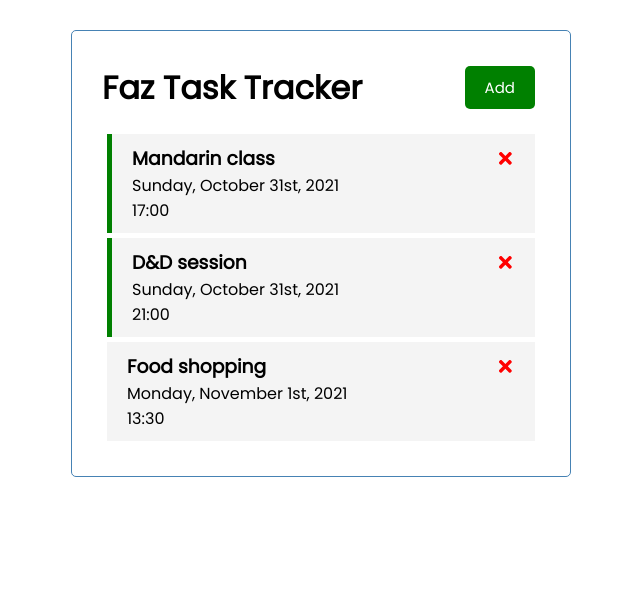
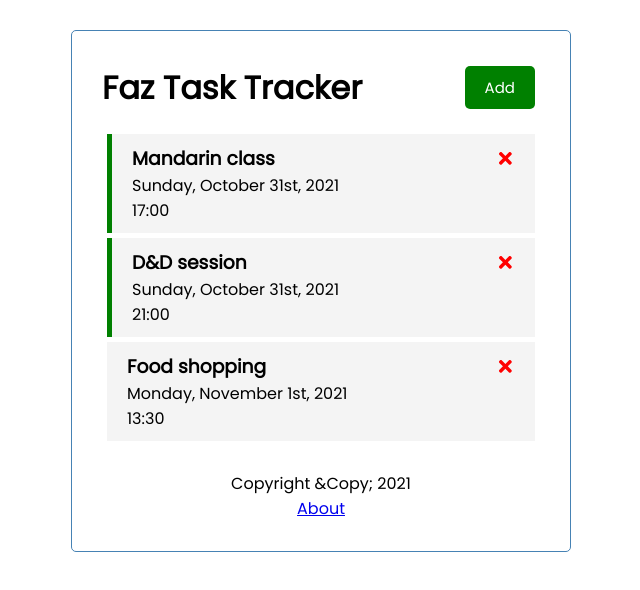
Before and after one commit to FarronF/react-task-tracker, a React (Create React App) app: page / in a window 1280 px wide. Shown: the top 590 px of the page, without its empty margins (319-959 px from the left). Built offline with nearby package versions, Linux system fonts and the light colour scheme; data requests are answered from the project's data file.

Commit message:
Add footer

```diff
--- a/package.json
+++ b/package.json
@@ -10,6 +10,7 @@
     "react": "^17.0.2",
     "react-dom": "^17.0.2",
     "react-icons": "^4.3.1",
+    "react-router-dom": "^5.3.0",
     "react-scripts": "4.0.3",
     "web-vitals": "^1.1.2"
   },
--- a/src/App.js
+++ b/src/App.js
@@ -1,5 +1,6 @@
 import Header from './components/Header'
 import Tasks from './components/Tasks';
+import Footer from './components/Footer';
 import AddTask from './components/AddTask';
 import { useState, useEffect } from "react"
 
@@ -53,15 +54,16 @@ function App() {
     const updatedTask = {...taskToChange, reminder: !taskToChange.reminder}
 
     console.log(taskToChange);
-    await fetch(`http://localhost:5000/tasks/${id}`, {
+    const response = await fetch(`http://localhost:5000/tasks/${id}`, {
       method: 'PUT',
       headers: { 'Content-type': 'application/json'},
       body: JSON.stringify(updatedTask)
     });
 
+    const data = await response.json();
 
     setTasks(tasks.map(task => {
-      return task.id === id ? updatedTask : task;
+      return task.id === id ? data : task;
     }));
   }
 
@@ -80,6 +82,7 @@ function App() {
           ? <Tasks tasks={tasks} onDelete={deleteTask} onToggle={toggleReminder} />
           : <p>No tasks present</p>
       }
+      <Footer />
     </div>
 
   );
--- /dev/null
+++ b/src/components/Footer.js
@@ -0,0 +1,9 @@
+const Footer = () => {
+    return (
+        <footer>
+            <p>Copyright &Copy; 2021</p>
+            <a href="/about">About</a>
+        </footer>
+    )
+}
+export default Footer
```
Also changed, not shown: 1 other file (tests, documents, lock files or other folders).
